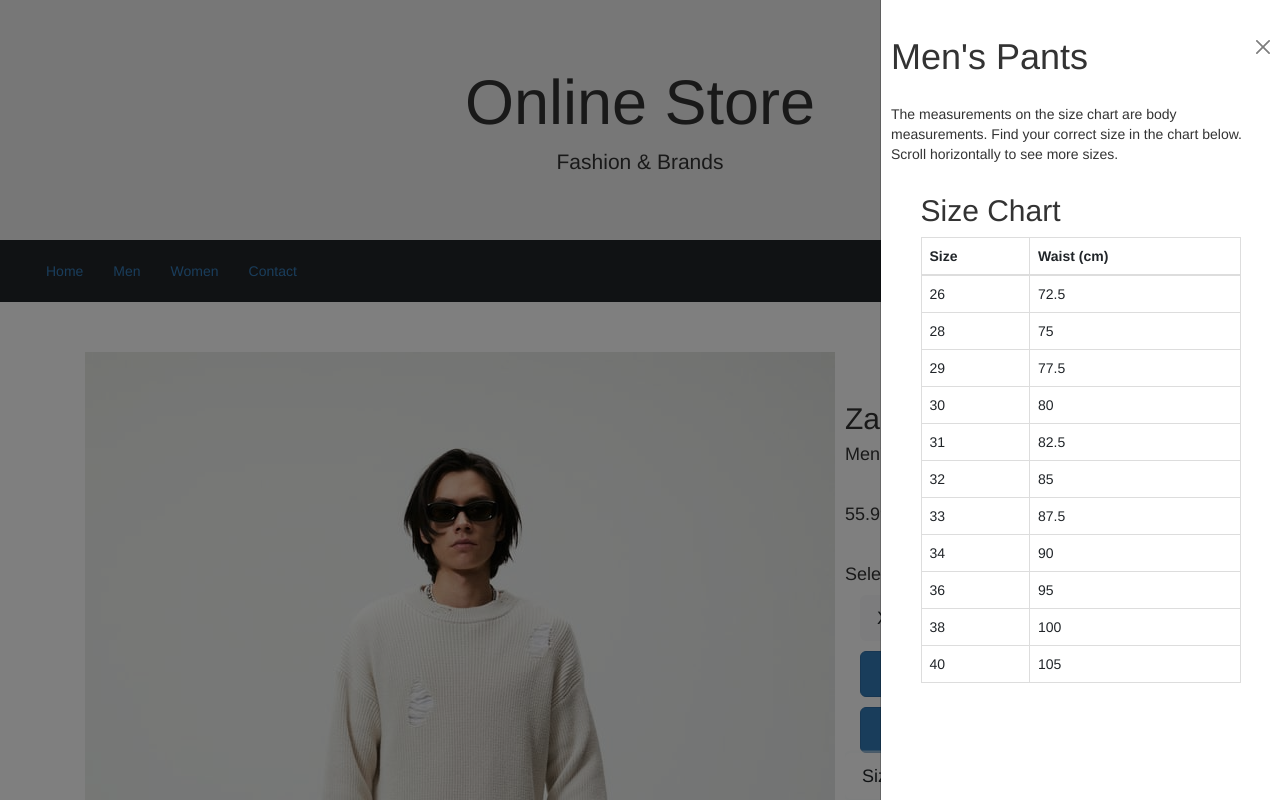
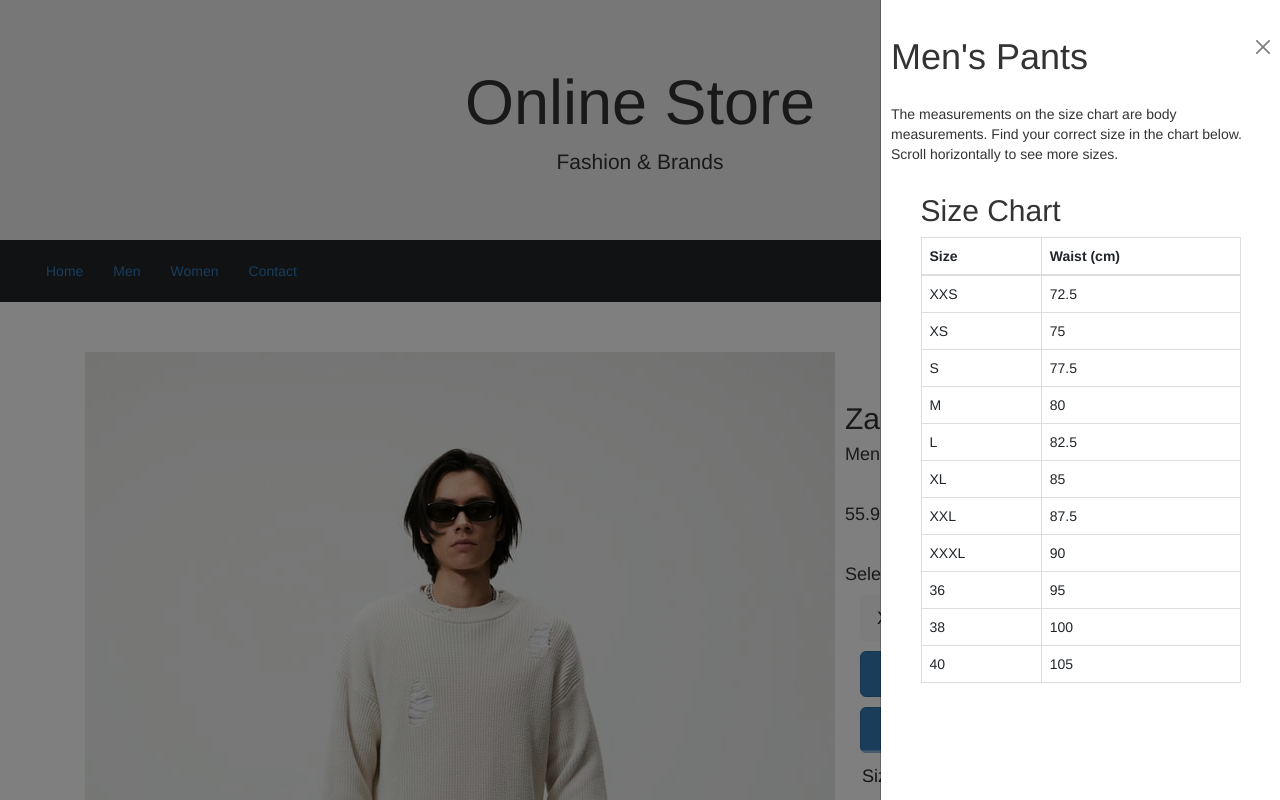
Before and after one commit to YossiKimchy/Online-Store, a plain HTML site: page Zara Men's STRAIGHT-FIT Jeans.html in a window 1280 px wide. Both pictures are taken after a click on the button "Size Guide". Shown: the top 800 px of the page. Drawn offline with nearby package versions, Linux system fonts and the light colour scheme.

Commit message:
Add files via upload

```diff
--- a/Zara Men's STRAIGHT-FIT Jeans.html
+++ b/Zara Men's STRAIGHT-FIT Jeans.html
@@ -106,35 +106,35 @@
                     </thead>
                     <tbody>
                       <tr>
-                        <td>26</td>
+                        <td>XXS</td>
                         <td>72.5</td>
                       </tr>
                       <tr>
-                        <td>28</td>
+                        <td>XS</td>
                         <td>75</td>
                       </tr>
                       <tr>
-                        <td>29</td>
+                        <td>S</td>
                         <td>77.5</td>
                       </tr>
                       <tr>
-                        <td>30</td>
+                        <td>M</td>
                         <td>80</td>
                       </tr>
                       <tr>
-                        <td>31</td>
+                        <td>L</td>
                         <td>82.5</td>
                       </tr>
                       <tr>
-                        <td>32</td>
+                        <td>XL</td>
                         <td>85</td>
                       </tr>
                       <tr>
-                        <td>33</td>
+                        <td>XXL</td>
                         <td>87.5</td>
                       </tr>
                       <tr>
-                        <td>34</td>
+                        <td>XXXL</td>
                         <td>90</td>
                       </tr>
                       <tr>
```
